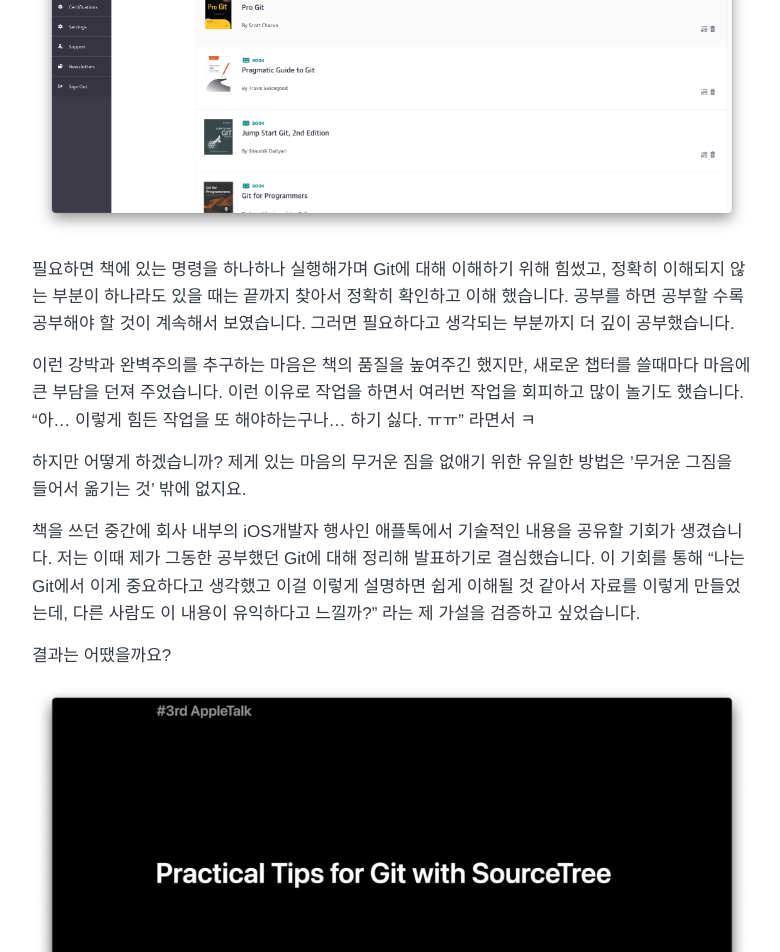
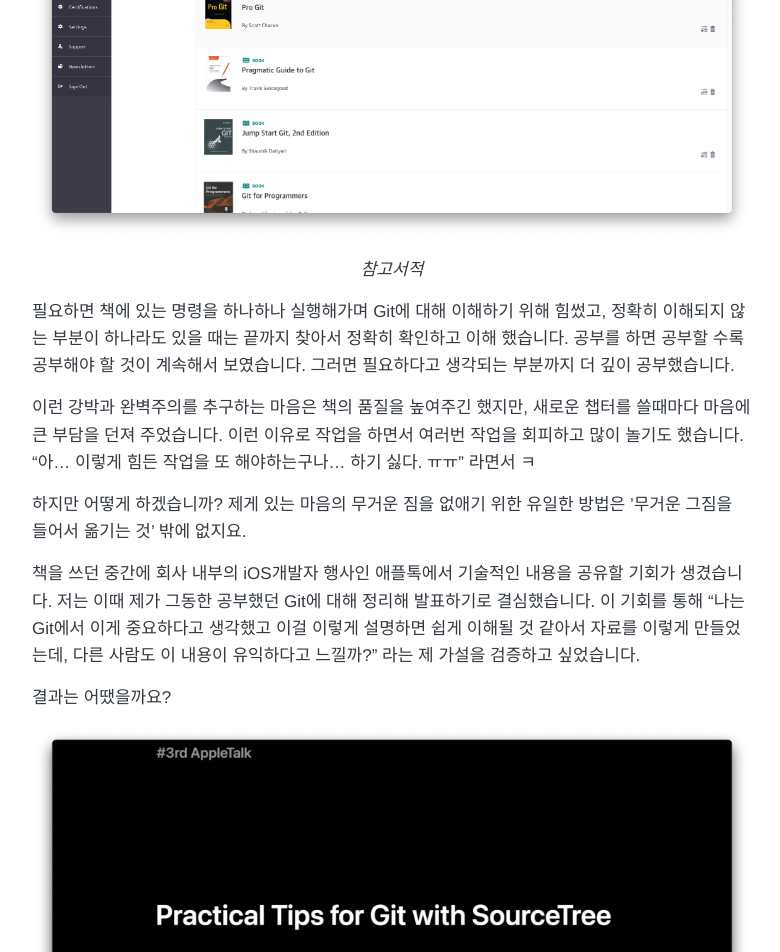
Before and after one commit to Jusung/joyfulpace, a Jekyll site: the page built from _posts/2021/2021-11-15-IamWriting.md, in a window 1280 px wide and 1400 px high, scrolled down 1589 px. Shown: the top 952 px of the window, without its empty margins (248-1028 px from the left). Built offline with Jekyll 4.4.1, drawn with Linux system fonts in a browser that asks for light colours; comment, search, counter and statistics services are not loaded.

Commit message:
포스트 수정

```diff
--- a/_posts/2021/2021-11-15-IamWriting.md
+++ b/_posts/2021/2021-11-15-IamWriting.md
@@ -31,7 +31,10 @@ Git에 대해 처음 관심을 갖게 된건 2018년 말 회사 업무를 하면
 
 한 가지 운이 좋았던 부분은 회사에서 온라인으로 Oreilly의 서적을 모두 열람할 수 있는 복지를 제공해줘서 Oreilly에서 제공하는 모든 Git책을 참고자료로 활용할 수 있었습니다. 그책이 20여권 정도 입니다. 작업을 위해 이 책과 블로그 포스트 그리고 유튜브 영상 등을 참고 했습니다.
 
-![1]({{ site.baseurl }}/images/2021/IamWriting1.png)
+![]({{ site.baseurl }}/images/2021/IamWriting1.png)
+{: .center-image}
+*참고서적*
+{: style="text-align: center;"}
 
 필요하면 책에 있는 명령을 하나하나 실행해가며 Git에 대해 이해하기 위해 힘썼고, 정확히 이해되지 않는 부분이 하나라도 있을 때는 끝까지 찾아서 정확히 확인하고 이해 했습니다. 공부를 하면 공부할 수록 공부해야 할 것이 계속해서 보였습니다. 그러면 필요하다고 생각되는 부분까지 더 깊이 공부했습니다.
 
@@ -43,13 +46,19 @@ Git에 대해 처음 관심을 갖게 된건 2018년 말 회사 업무를 하면
 
 결과는 어땠을까요?
 
-![1]({{ site.baseurl }}/images/2021/IamWriting2.png)
+![]({{ site.baseurl }}/images/2021/IamWriting2.png)
+{: .center-image}
+*애플톡 발표*
+{: style="text-align: center;"}
 
 동료들로부터 극찬을 받았습니다. 😅 이 회사에서 근무하면서 다른 사람이 이런 극찬을 받은 것을 본적이 없었고, 저도 이런 극찬은 처음이었습니다. 이 반응을 통해 “내가 설정한 방향이 틀리지 않았구나.” 라는 것을 확인할 수 있어서 자신감을 가지고 작업을 이어나갈 수 있었습니다.
 
 현재 작업은 초안이 80% 정도 완성됐습니다. 나머지 20%도 열정과 인내를 가지고 채워 넣어야 합니다.
 
-![1]({{ site.baseurl }}/images/2021/IamWriting3.png)
+![]({{ site.baseurl }}/images/2021/IamWriting3.png)
+{: .center-image}
+*작업중인 내용*
+{: style="text-align: center;"}
 
 첫 독자로서 제가 제 책을 읽었을 때 유익하고 흥미로웠으면 좋겠습니다.
 
```
